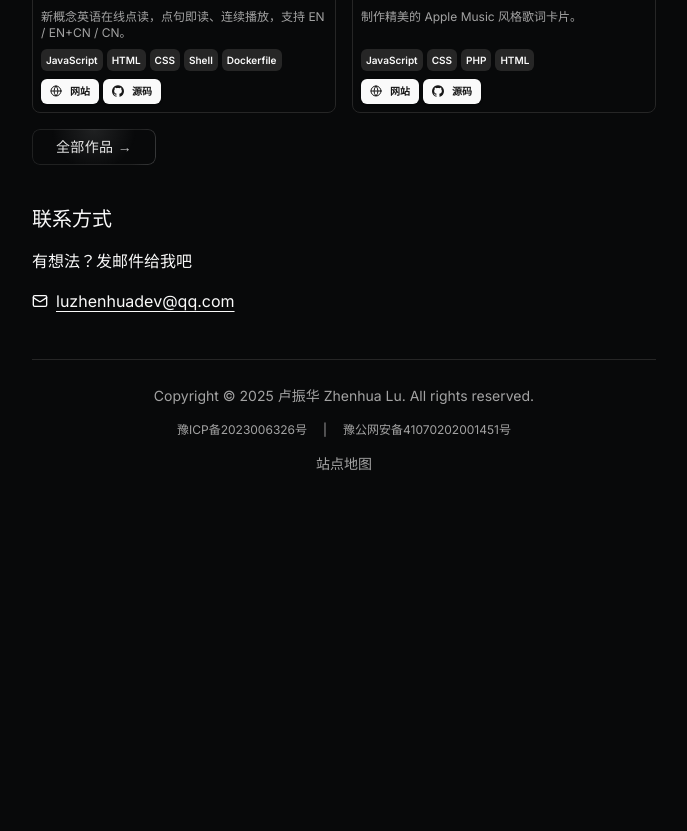
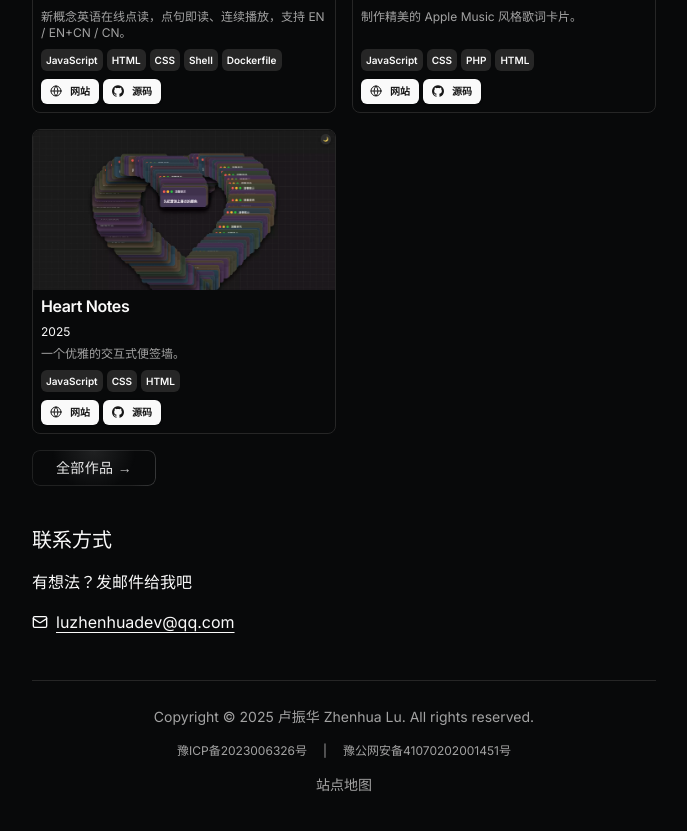
Before and after one commit to luzhenhua/luzhenhua.cn, a Next.js app: page / in a window 1280 px wide. Shown: the part 1400-2231 px from the top of the page, without its empty margins (296-983 px from the left). Before the commit the page ends 2008 px from the top, so only its background shows below. Built offline with nearby package versions, Linux system fonts and the light colour scheme; a web font is replaced by a local one.

Commit message:
feat: 添加 Heart Notes 项目到个人作品集

```diff
--- a/src/data/resume.tsx
+++ b/src/data/resume.tsx
@@ -142,5 +142,28 @@ export const DATA = {
       image: "/images/card.webp",
       video: "",
     },
+    {
+      title: "Heart Notes",
+      href: "https://notes.luzhenhua.cn",
+      dates: "2025",
+      active: true,
+      description:
+        "一个优雅的交互式便签墙。",
+      technologies: ["JavaScript", "CSS", "HTML"],
+      links: [
+        {
+          type: "网站",
+          href: "https://notes.luzhenhua.cn",
+          icon: <Icons.globe className="size-3" />,
+        },
+        {
+          type: "源码",
+          href: "https://github.com/luzhenhua/Heart-Notes",
+          icon: <Icons.github className="size-3" />,
+        },
+      ],
+      image: "/images/notes.webp",
+      video: "",
+    },
   ],
 } as const;
```
Also changed, not shown: public/images/notes.webp (added).
